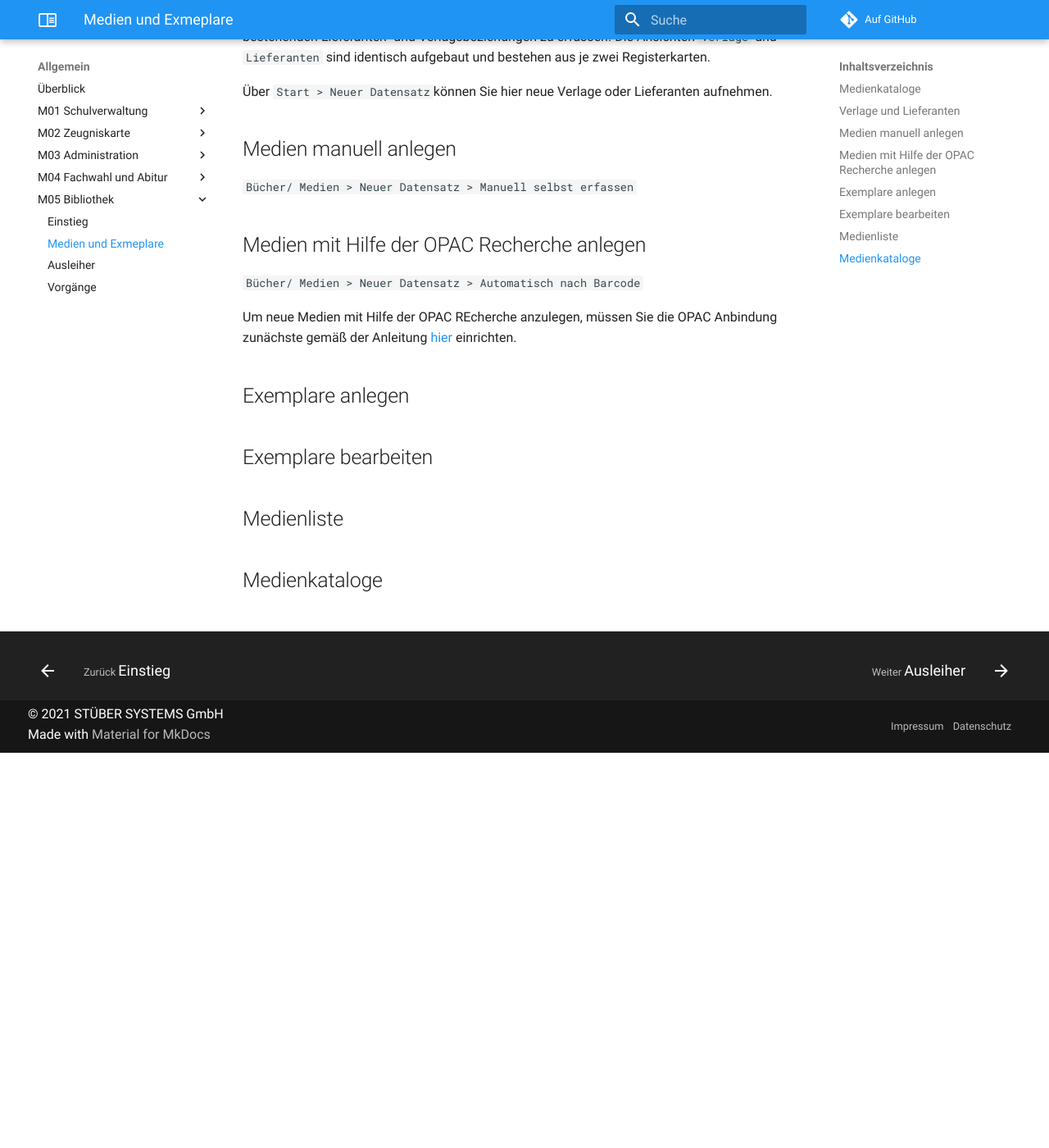
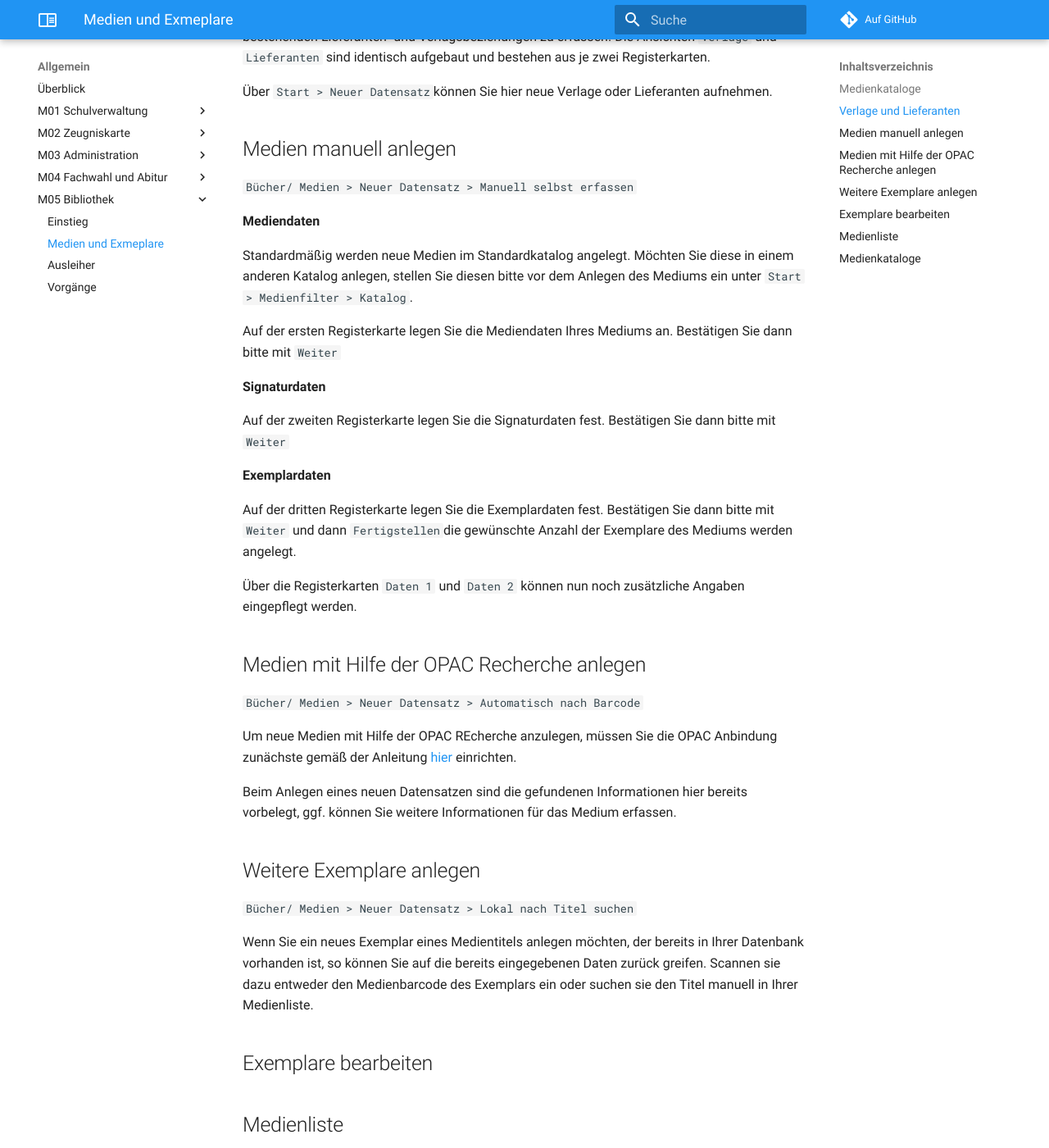
Before and after one commit to stuebersystems/doc.magellan-schulungen.de, an MkDocs documentation site: the page built from docs/m05/02.medien_exemplare.md, in a window 1280 px wide and 1400 px high, scrolled down 482 px. Shown: the whole window at 82% size. Built offline with MkDocs 1.6.1 and Material for MkDocs 9.7.7, drawn with Linux system fonts in a browser that asks for light colours; comment, search, counter and statistics services are not loaded.

Commit message:
no message

```diff
--- a/docs/m05/02.medien_exemplare.md
+++ b/docs/m05/02.medien_exemplare.md
@@ -16,6 +16,21 @@ In MAGELLAN-BIBLIOTHEK stehen Ihnen zwei gesonderte Ansichten zur Verfügung, um
 
 `Bücher/ Medien > Neuer Datensatz > Manuell selbst erfassen`
 
+**Mediendaten**
+
+Standardmäßig werden neue Medien im Standardkatalog angelegt. Möchten Sie diese in einem anderen Katalog anlegen, stellen Sie diesen bitte vor dem Anlegen des Mediums ein unter `Start > Medienfilter > Katalog`.
+
+Auf der ersten Registerkarte legen Sie die Mediendaten Ihres Mediums an. Bestätigen Sie dann bitte mit `Weiter`
+
+**Signaturdaten**
+
+Auf der zweiten Registerkarte legen Sie die Signaturdaten fest. Bestätigen Sie dann bitte mit `Weiter`
+
+**Exemplardaten**
+
+Auf der dritten Registerkarte legen Sie die Exemplardaten fest. Bestätigen Sie dann bitte mit `Weiter` und dann `Fertigstellen`die gewünschte Anzahl der Exemplare des Mediums werden angelegt.
+
+Über die Registerkarten `Daten 1` und `Daten 2` können nun noch zusätzliche Angaben eingepflegt werden.
 
 ## Medien mit Hilfe der OPAC Recherche anlegen
 
@@ -23,9 +38,13 @@ In MAGELLAN-BIBLIOTHEK stehen Ihnen zwei gesonderte Ansichten zur Verfügung, um
 
 Um neue Medien mit Hilfe der OPAC REcherche anzulegen, müssen Sie die OPAC Anbindung zunächste gemäß der Anleitung [hier](https://doc.magellan.stueber.de/bibliothek/tutorial/opac/) einrichten.
 
-## Exemplare anlegen
+Beim Anlegen eines neuen Datensatzen sind die gefundenen Informationen  hier bereits vorbelegt, ggf. können Sie weitere Informationen für das Medium erfassen.
 
+## Weitere Exemplare anlegen
 
+`Bücher/ Medien > Neuer Datensatz > Lokal nach Titel suchen`
+
+Wenn Sie ein neues Exemplar eines Medientitels anlegen möchten, der bereits in Ihrer Datenbank vorhanden ist, so können Sie auf die bereits eingegebenen Daten zurück greifen. Scannen sie dazu entweder den Medienbarcode des Exemplars ein oder suchen sie den Titel manuell in Ihrer Medienliste.
 
 ## Exemplare bearbeiten
 
```
